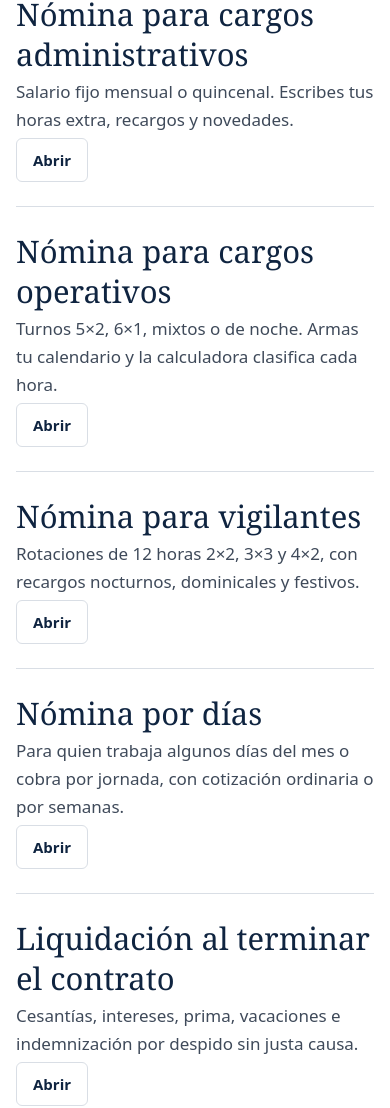
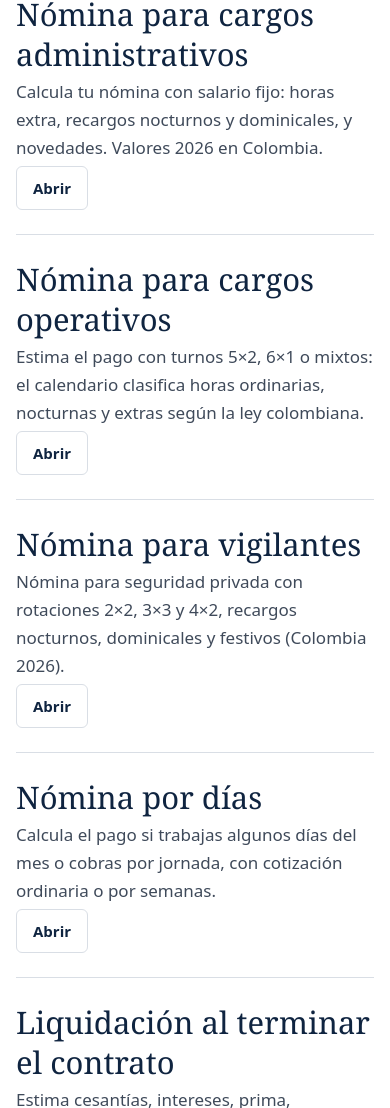
Before and after one commit to Javier0618/Voz-Laboral, a React (Vite) app: page /calculadoras in a window 390 px wide. Shown: the part 459-1567 px from the top of the page. Built offline with nearby package versions, Linux system fonts and the light colour scheme; no server answers.

Commit message:
feat(seo): catálogo de calculadoras y meta en índice, administrativos y por-días

```diff
--- /dev/null
+++ b/src/lib/calculadoras.ts
@@ -0,0 +1,80 @@
+/** Catálogo de calculadoras: meta SEO y vínculos desde las guías. */
+import { brand } from '../config/brand';
+import type { PageMeta } from './meta';
+
+export type CalculadoraInfo = {
+  path: string;
+  title: string;
+  description: string;
+  /** Términos en slug, título o tema de una guía para sugerir esta herramienta */
+  match: string[];
+};
+
+export const CALCULADORAS: CalculadoraInfo[] = [
+  {
+    path: '/calculadoras/administrativos',
+    title: 'Nómina para cargos administrativos',
+    description:
+      'Calcula tu nómina con salario fijo: horas extra, recargos nocturnos y dominicales, y novedades. Valores 2026 en Colombia.',
+    match: ['salario', 'hora extra', 'horas extra', 'recargo', 'nocturn', 'dominical', 'festivo', 'jornada', 'sueldo', 'desprendible', 'administrativ'],
+  },
+  {
+    path: '/calculadoras/operativos',
+    title: 'Nómina para cargos operativos',
+    description:
+      'Estima el pago con turnos 5×2, 6×1 o mixtos: el calendario clasifica horas ordinarias, nocturnas y extras según la ley colombiana.',
+    match: ['turno', 'operativ', '5x2', '6x1', 'rotacion', 'rotación', 'producción', 'planta'],
+  },
+  {
+    path: '/calculadoras/vigilantes',
+    title: 'Nómina para vigilantes',
+    description:
+      'Nómina para seguridad privada con rotaciones 2×2, 3×3 y 4×2, recargos nocturnos, dominicales y festivos (Colombia 2026).',
+    match: ['vigilant', 'seguridad', '2x2', '3x3', '4x2', 'escolta', 'celad'],
+  },
+  {
+    path: '/calculadoras/por-dias',
+    title: 'Nómina por días',
+    description:
+      'Calcula el pago si trabajas algunos días del mes o cobras por jornada, con cotización ordinaria o por semanas.',
+    match: ['por dia', 'por día', 'jornal', 'medio tiempo', 'dias trabaj', 'días trabaj', 'obra labor'],
+  },
+  {
+    path: '/liquidacion',
+    title: 'Liquidación al terminar el contrato',
+    description:
+      'Estima cesantías, intereses, prima, vacaciones e indemnización por despido sin justa causa en Colombia.',
+    match: ['liquidacion', 'liquidación', 'cesantia', 'cesantía', 'prima', 'vacacion', 'despido', 'indemnizacion', 'indemnización', 'retiro', 'finiquito', 'contrato'],
+  },
+];
+
+const normalize = (s: string) =>
+  s
+    .normalize('NFD')
+    .replace(/[\u0300-\u036f]/g, '')
+    .toLowerCase();
+
+/** Calculadoras relacionadas con el texto de una guía (slug, título, resumen, tema). */
+export function calculadorasRelacionadas(...parts: (string | null | undefined)[]): CalculadoraInfo[] {
+  const hay = normalize(parts.filter(Boolean).join(' '));
+  if (!hay.trim()) return [];
+  const scored = CALCULADORAS.map((c) => {
+    const hits = c.match.filter((m) => hay.includes(normalize(m))).length;
+    return { c, hits };
+  }).filter((x) => x.hits > 0);
+  scored.sort((a, b) => b.hits - a.hits);
+  return scored.slice(0, 3).map((x) => x.c);
+}
+
+export function metaCalculadora(info: CalculadoraInfo): PageMeta {
+  return {
+    title: `${info.title} · ${brand.name}`,
+    description: info.description,
+    path: info.path,
+    type: 'website',
+  };
+}
+
+export function calculadoraPorPath(path: string): CalculadoraInfo | undefined {
+  return CALCULADORAS.find((c) => c.path === path);
+}
--- a/src/pages/calculadoras/Index.tsx
+++ b/src/pages/calculadoras/Index.tsx
@@ -3,16 +3,9 @@ import { Link } from 'react-router-dom';
 import { VALORES_2026 } from '../../lib/liquidacion';
 import { setPageMeta } from '../../lib/meta';
 import { brand } from '../../config/brand';
+import { CALCULADORAS } from '../../lib/calculadoras';
 import { PageHeader } from '../../components/ui';
 import { pesos } from '../../components/nomina';
-
-const calculadoras = [
-  { to: '/calculadoras/administrativos', titulo: 'Nómina para cargos administrativos', texto: 'Salario fijo mensual o quincenal. Escribes tus horas extra, recargos y novedades.' },
-  { to: '/calculadoras/operativos', titulo: 'Nómina para cargos operativos', texto: 'Turnos 5×2, 6×1, mixtos o de noche. Armas tu calendario y la calculadora clasifica cada hora.' },
-  { to: '/calculadoras/vigilantes', titulo: 'Nómina para vigilantes', texto: 'Rotaciones de 12 horas 2×2, 3×3 y 4×2, con recargos nocturnos, dominicales y festivos.' },
-  { to: '/calculadoras/por-dias', titulo: 'Nómina por días', texto: 'Para quien trabaja algunos días del mes o cobra por jornada, con cotización ordinaria o por semanas.' },
-  { to: '/liquidacion', titulo: 'Liquidación al terminar el contrato', texto: 'Cesantías, intereses, prima, vacaciones e indemnización por despido sin justa causa.' },
-];
 
 export default function CalculadorasIndex() {
   useEffect(() => {
@@ -33,12 +26,12 @@ export default function CalculadorasIndex() {
         este navegador.
       </PageHeader>
       <ul className="mt-2">
-        {calculadoras.map((c) => (
-          <li key={c.to} className="border-b border-line">
-            <Link to={c.to} className="group grid gap-1 py-6 sm:grid-cols-[minmax(0,1fr)_auto] sm:items-center sm:gap-8">
+        {CALCULADORAS.map((c) => (
+          <li key={c.path} className="border-b border-line">
+            <Link to={c.path} className="group grid gap-1 py-6 sm:grid-cols-[minmax(0,1fr)_auto] sm:items-center sm:gap-8">
               <span>
-                <span className="block font-serif text-2xl text-ink group-hover:text-teal-strong group-hover:underline group-hover:underline-offset-4">{c.titulo}</span>
-                <span className="mt-1 block text-slate">{c.texto}</span>
+                <span className="block font-serif text-2xl text-ink group-hover:text-teal-strong group-hover:underline group-hover:underline-offset-4">{c.title}</span>
+                <span className="mt-1 block text-slate">{c.description}</span>
               </span>
               <span className="btn-secondary justify-self-start">Abrir</span>
             </Link>
```
